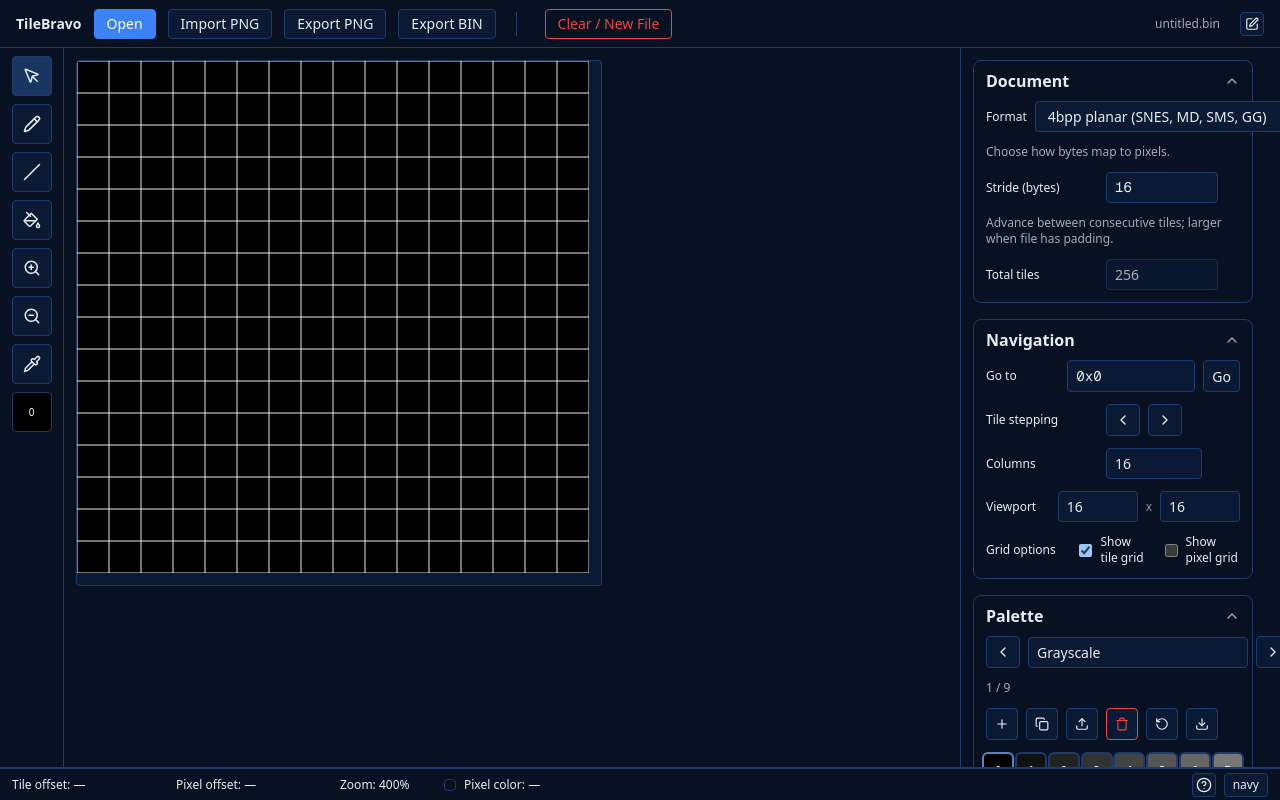
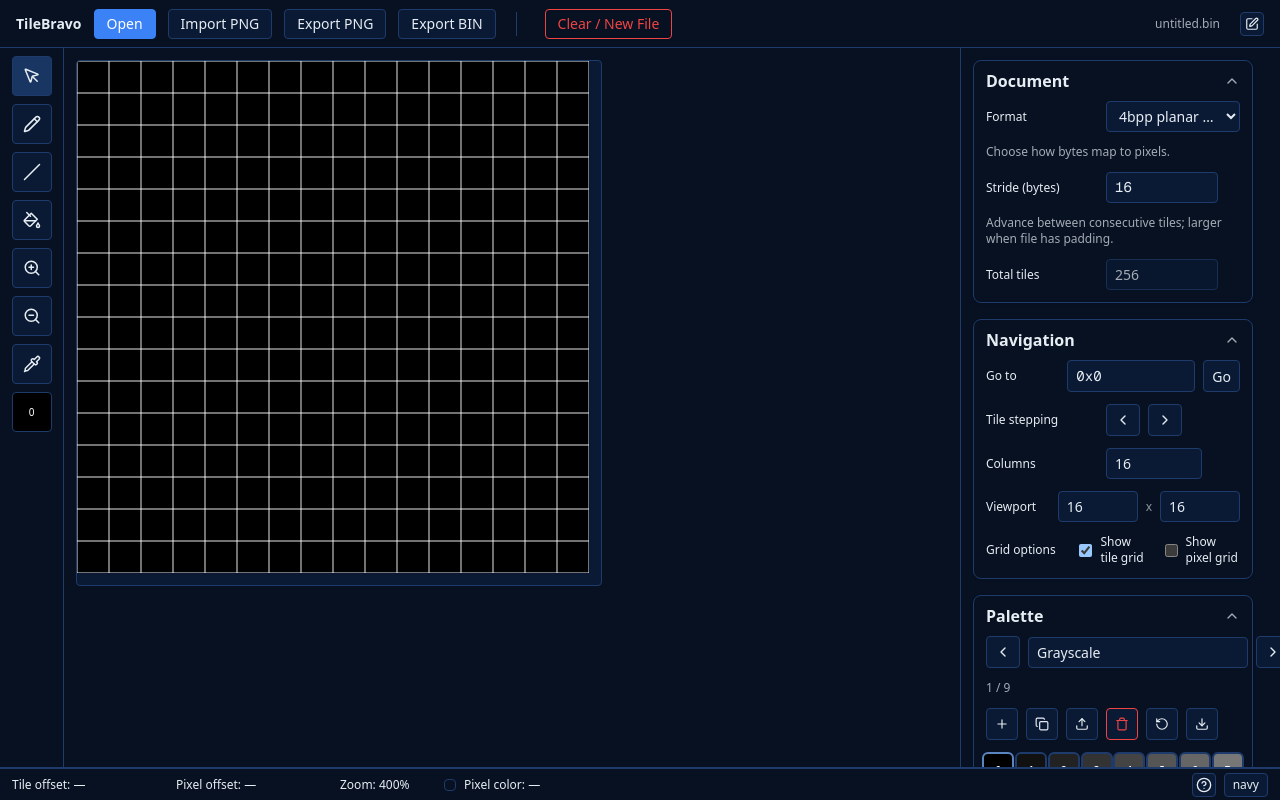
Before and after one commit to taihendarou/tilebravo, a Next.js app: page / in a window 1280 px wide. Built offline with nearby package versions, Linux system fonts and the light colour scheme.

Commit message:
RighSidebar: truncate long codec names in select to prevent overflow

```diff
--- a/src/components/RightSidebar.tsx
+++ b/src/components/RightSidebar.tsx
@@ -108,7 +108,7 @@ export default function RightSidebar(props: Props) {
           <ChevronDown size={16} className="opacity-70 transition-transform group-open:rotate-180" />
         </summary>
         <div className="px-3 pb-3 space-y-3">
-          <div className="flex items-center gap-2">
+          <div className="flex items-center gap-2 min-w-0">
             <label className="text-xs w-28">Format</label>
             <select
               value={codec}
@@ -130,7 +130,7 @@ export default function RightSidebar(props: Props) {
                   setPalette([]);
                 }
               }}
-              className={`${inputBase} flex-1`}
+              className={`${inputBase} flex-1 min-w-0 max-w-full truncate`}
               title="Choose how bytes map to pixels."
             >
               <option value="1bpp">1bpp</option>
```
